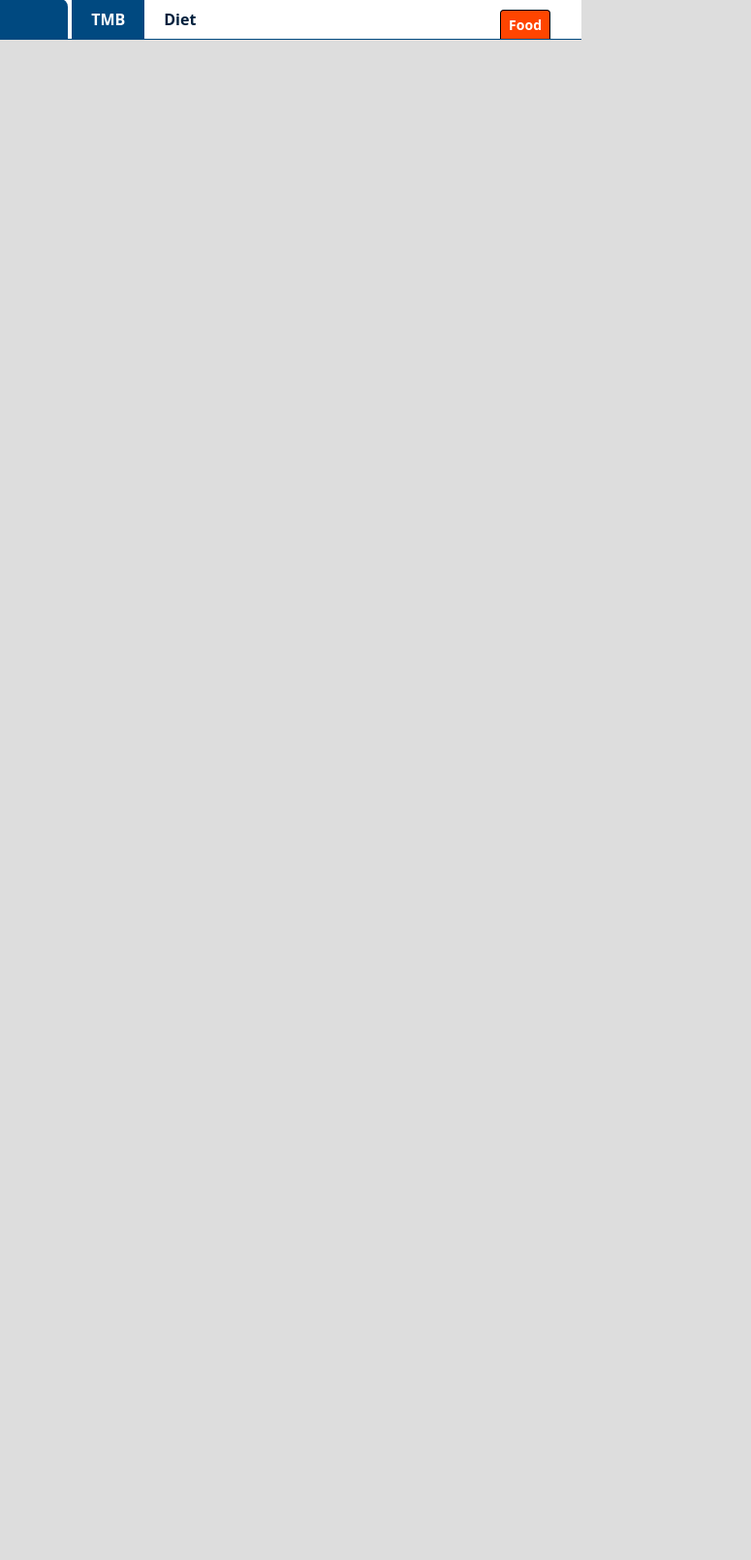
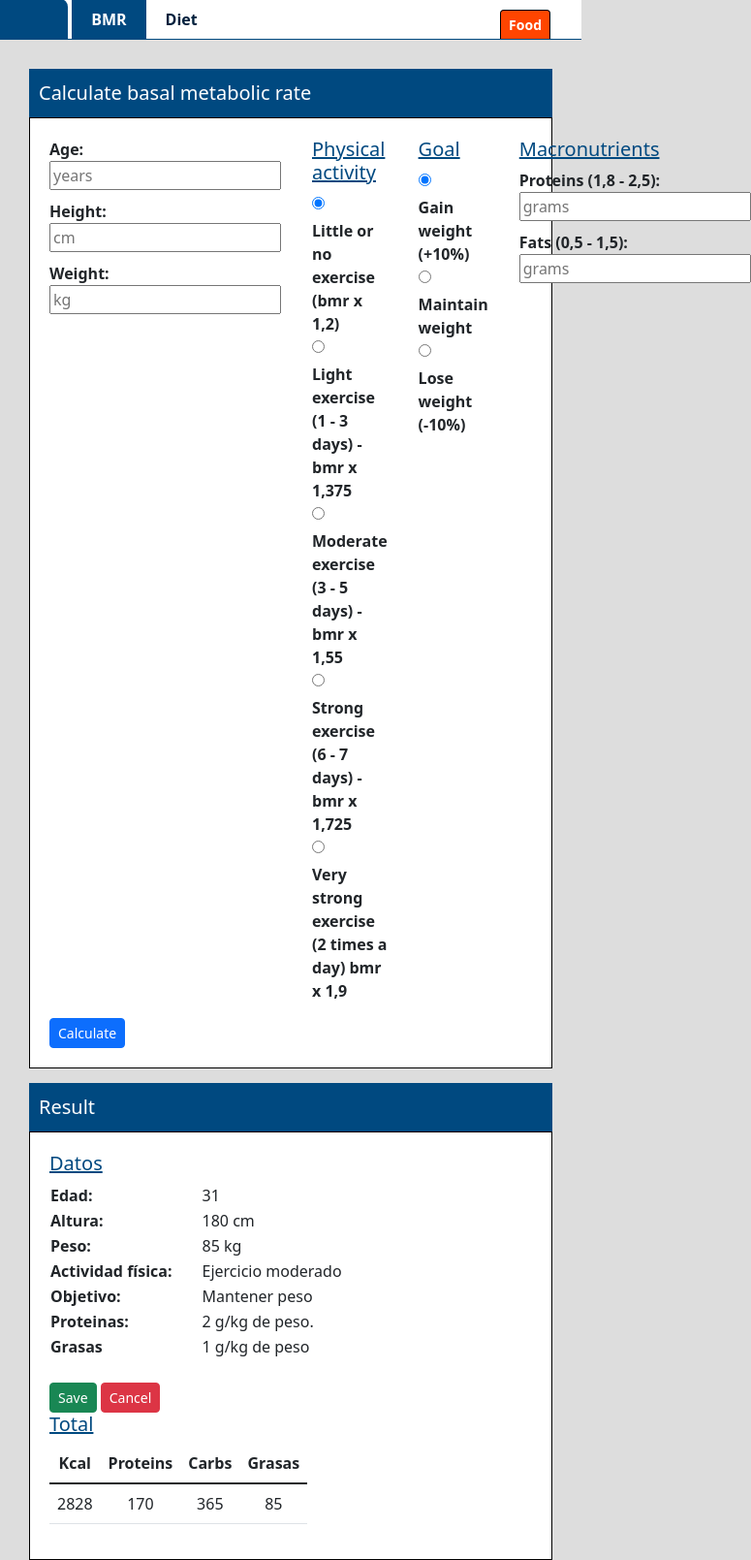
Before and after one commit to 4de4dri/mydiet, an Electron app: page app/views/pages/home.html in a window 600 px wide. Shown: the whole page at 97% size, 775 px wide, since content can reach past the window. Before the commit the page ends 800 px from the top, so only its background shows below. Drawn offline with nearby package versions, Linux system fonts and the light colour scheme; no server answers.

Commit message:
Home, bmr and diet views design completed

```diff
--- /dev/null
+++ b/app/views/pages/bmr.html
@@ -0,0 +1,153 @@
+<!DOCTYPE html>
+<html lang="en">
+
+<head>
+    <meta charset="UTF-8">
+    <meta http-equiv="X-UA-Compatible" content="IE=edge">
+    <meta name="viewport" content="width=device-width, initial-scale=1.0">
+    <link rel="stylesheet" href="../styles/bmr.css">
+
+</head>
+
+<body>
+    <div class="box-calculate-bmr">
+        <div class="title">
+            <span>Calculate basal metabolic rate</span>
+        </div>
+
+        <div class="forms-calculate-bmr">
+            <div class="d-flex justify-content-left">
+                <form>
+                    <label for="form-age">Age:</label><br>
+                    <input type="text" id="form-age" placeholder="years"><br>
+
+                    <label for="form-height">Height:</label><br>
+                    <input type="text" id="form-height" placeholder="cm"><br>
+
+                    <label for="form-weight">Weight:</label><br>
+                    <input type="text" id="form-weight" placeholder="kg"><br>
+                </form>
+
+                <form class="form-radio">
+                    <h5>Physical activity</h5>
+
+                    <input type="radio" id="form-phy-act-little" name="phy-act" value="little" checked>
+                    <label for="form-phy-act-little">Little or no exercise (bmr x 1,2)</label><br>
+
+                    <input type="radio" id="form-phy-act-light" name="phy-act" value="light">
+                    <label for="form-phy-act-light">Light exercise (1 - 3 days) - bmr x 1,375</label><br>
+
+                    <input type="radio" id="form-phy-act-moderate" name="phy-act" value="moderate">
+                    <label for="form-phy-act-moderate">Moderate exercise (3 - 5 days) - bmr x 1,55</label><br>
+
+                    <input type="radio" id="form-phy-act-strong" name="phy-act" value="strong">
+                    <label for="form-phy-act-strong">Strong exercise (6 - 7 days) - bmr x 1,725</label><br>
+
+                    <input type="radio" id="form-phy-act-verystrong" name="phy-act" value="verystrong">
+                    <label for="form-phy-act-verystrong">Very strong exercise (2 times a day) bmr x 1,9</label><br>
+                </form>
+
+                <form class="form-radio">
+                    <h5>Goal</h5>
+
+                    <input type="radio" id="form-gain-weight" name="goal" value="gain" checked>
+                    <label for="form-gain-weight">Gain weight (+10%)</label><br>
+
+                    <input type="radio" id="form-maintain-weight" name="goal" value="maintain">
+                    <label for="form-maintain-weight">Maintain weight</label><br>
+
+                    <input type="radio" id="form-lose-weight" name="goal" value="lose">
+                    <label for="form-lose-weight">Lose weight (-10%)</label><br>
+                </form>
+
+                <form>
+                    <h5>Macronutrients</h5>
+
+                    <label for="form-proteins">Proteins (1,8 - 2,5):</label><br>
+                    <input type="number" id="form-proteins" placeholder="grams"><br>
+
+                    <label for="form-fats">Fats (0,5 - 1,5):</label><br>
+                    <input type="number" id="form-fats" placeholder="grams"><br>
+                </form>
+
+            </div>
+            <button id="btn-calculate" class="btn btn-sm btn-primary mt-3">Calculate</button>
+        </div>
+    </div>
+
+    <div class="box-result-bmr">
+        <div class="title">
+            <span>Result</span>
+        </div>
+
+        <div class="box-info-total-result-bmr">
+            <div class="info-result-bmr">
+                <h5>Datos</h5>
+                <table class="mb-2">
+                    <tr>
+                        <th>Edad:</th>
+                        <td id="age-data">31</td>
+                    </tr>
+                    <tr>
+                        <th>Altura:</th>
+                        <td id="height-data">180 cm</td>
+                    </tr>
+                    <tr>
+                        <th>Peso:</th>
+                        <td id="weight-data">85 kg</td>
+                    </tr>
+                    <tr>
+                        <th>Actividad física:</th>
+                        <td id="phy-act-data">Ejercicio moderado</td>
+                    </tr>
+                    <tr>
+                        <th>Objetivo:</th>
+                        <td id="goal-data">Mantener peso</td>
+                    </tr>
+                    <tr>
+                        <th>Proteinas:</th>
+                        <td id="proteins-data">2 g/kg de peso.</td>
+                    </tr>
+                    <tr>
+                        <th>Grasas</th>
+                        <td id="fats-data">1 g/kg de peso</td>
+                    </tr>
+                </table>
+
+                <button id="btn-save" class="btn btn-sm btn-success mt-3">Save</button>
+                <button id="btn-cancel" class="btn btn-sm btn-danger mt-3">Cancel</button>
+            </div>
+
+            <div class="total-result-bmr">
+                <h5>Total</h5>
+
+                <table class="table">
+                    <thead>
+                        <tr>
+                            <th>Kcal</th>
+                            <th>Proteins</th>
+                            <th>Carbs</th>
+                            <th>Grasas</th>
+                        </tr>
+                    </thead>
+                    <tbody class="table-group-divider">
+                        <tr>
+                            <td id="total-kcal">2828</td>
+                            <td id="total-proteins">170</td>
+                            <td id="total-carbs">365</td>
+                            <td id="total-fats">85</td>
+                        </tr>
+                    </tbody>
+                </table>
+            </div>
+        </div>
+    </div>
+
+    <div class="box-notification col-sm-12" id="box-notification">
+        <span></span>
+    </div>
+
+    <script src="../renderers/bmr.js"></script>
+</body>
+
+</html>
--- a/app/views/pages/home.html
+++ b/app/views/pages/home.html
@@ -5,7 +5,7 @@
     <meta charset="UTF-8">
     <meta http-equiv="X-UA-Compatible" content="IE=edge">
     <meta name="viewport" content="width=device-width, initial-scale=1.0">
-    <title>Mi Dieta</title>
+    <title>My diet</title>
     <link rel="stylesheet" href="../../../node_modules/bootstrap/dist/css/bootstrap.min.css">
     <link rel="stylesheet" href="../../../node_modules/bootstrap-icons/font/bootstrap-icons.min.css">
     <link rel="stylesheet" href="../styles/home.css">
@@ -29,7 +29,7 @@
 
         <!-- Menu items -->
         <div class="box-menu-items">
-            <span class="tab-tmb tab-selected">TMB</span><!--
+            <span class="tab-bmr tab-selected">BMR</span><!--
             --><span class="tab-dieta">Diet</span>
         </div>
 
--- /dev/null
+++ b/app/views/renderers/bmr.js
@@ -0,0 +1,6 @@
+// Listener for when the DOM is loaded.
+$(() => {
+
+
+
+});
--- /dev/null
+++ b/app/views/styles/bmr.css
@@ -0,0 +1,66 @@
+
+.box-calculate-bmr {
+    padding: 30px 30px 15px 30px;
+}
+
+    .box-calculate-bmr .title, .box-result-bmr .title {
+        background-color: #004980;
+        padding: 10px;
+        color: white;
+        font-weight: 400;
+        font-size: 20px;
+    }
+
+    .box-calculate-bmr h5, .box-result-bmr h5 {
+        text-decoration: underline;
+        color: #004980;
+    }
+
+    .box-calculate-bmr form {
+        display: inline-block;
+        vertical-align: top;
+        margin-right: 2em;
+    }
+
+    .box-calculate-bmr form input {
+        margin-bottom: 10px;
+    }
+
+    .box-calculate-bmr form label {
+        font-weight: 600;
+    }
+
+    .forms-calculate-bmr, .box-info-total-result-bmr {
+        background-color: white;
+        padding: 20px;
+        border: 1px solid black;
+    }
+
+.box-result-bmr {
+    padding: 0px 30px;
+}
+
+    .box-result-bmr .title-datos {
+        font-weight: bold;
+    }
+
+    .box-info-total-result-bmr div {
+        display: inline-block;
+        vertical-align: top;
+    }
+
+    .info-result-bmr {
+        margin-right: 6em;
+    }
+
+    .info-result-bmr table th {
+        padding-right: 30px;
+    }
+
+    .total-result-bmr table {
+        text-align: center;
+    }
+
+.form-radio input, .form-radio label {
+    cursor: pointer;
+}
--- /dev/null
+++ b/app/views/styles/diet.css
@@ -0,0 +1,187 @@
+
+body {
+    overflow: hidden;
+}
+
+.box-food-day {
+    margin-right: 2em;
+    margin-left: 2em;
+    width: 700px;
+    max-height: 730px;
+    overflow-y: auto;
+    overflow-x: hidden;
+}
+
+.box-food-day, .box-goal-total {
+    padding: 10px;
+    border: 1px solid black;
+    background-color: white;
+    margin-top: 2em;
+    display: inline-block;
+    vertical-align: top;
+}
+
+.box-select-day {
+    margin-bottom: 1em;
+}
+
+    .box-select-day span, .box-select-day i {
+        font-size: 25px;
+        color: #00203D;
+    }
+
+        .select-day-left i:hover, .select-day-right i:hover {
+            color: #0091ff;
+            cursor: pointer;
+        }
+
+        .select-day-left {
+            margin-left: 150px;
+        }
+
+        .select-day-name {
+            text-align: center;
+        }
+
+        .select-day-right {
+            text-align: right;
+            margin-right: 150px;
+        }
+
+
+
+.box-foods div {
+    margin-bottom: 1em;
+}
+
+.box-foods .title {
+    color: black;
+    padding: 5px;
+    border: 1px solid black;
+    overflow: hidden;
+    font-weight: 500;
+    margin: 0;
+}
+
+.box-foods .title .text {
+    padding-left: 10px;
+    padding-top: 4px;
+    float: left;
+    font-size: 18px;
+    color: #004980;
+}
+
+.box-foods .title span[class*='icon'] {
+    font-size: 23px;
+    cursor: pointer;
+    float: right;
+    margin-right: 10px;
+}
+
+    .box-foods .title span[class*='icon']:hover {
+        transform: scale(1.3);
+        transition: all .2s ease;
+    }
+
+.box-foods .title .icon-add {
+    color: #00b991;
+}
+
+.box-foods .title .icon-copy {
+    color: #ffb700;
+}
+
+.box-foods .title span[class*='icon']:hover {
+    color: #004980;
+}
+
+
+.box-goal-total {
+    width: 325px;
+    padding: 0;
+    background-color: transparent;
+    border: none;
+}
+
+    .box-goal-total div.title {
+        text-align: center;
+        background-color: #004980;
+        color: white;
+        padding: 10px 0;
+        font-size: 20px;
+        border-bottom: 3px solid black;
+    }
+
+    .box-total {
+        margin-bottom: 1em;
+    }
+
+    .box-goal, .box-total {
+        text-align: center;
+        background-color: white;
+    }
+
+    .box-goal-total table {
+        width: 100%;
+    }
+    .box-goal-total table th, .box-goal-total table td {
+        width: 33%;
+        border: 1px solid gray;
+        padding: 5px;
+    }
+
+div[class*='box-food-'] table[class*='-table'] {
+    width: 100%;
+    border: 1px solid black;
+    border-top: none;
+}
+
+    div[class*='box-food-'] table[class*='-table'] th, div[class*='box-food-'] table[class*='-table'] td {
+        border: 1px solid black;
+        border-top: none;
+        padding: 5px 10px;
+    }
+
+    tr.food-row td:nth-child(1) {
+        width: 10%;
+        text-align: center;
+    }
+        tr.food-row td:nth-child(1) i:nth-child(1) {
+            margin-right: 5px;
+        }
+
+    tr.food-row td:nth-child(2) {
+        width: 40%;
+    }
+    tr.food-row td:nth-child(3) {
+        width: 20%;
+    }
+
+    th:nth-child(4), th:nth-child(5), th:nth-child(6) {
+        width: 10%;
+        text-align: center;
+    }
+
+    tr.food-row td:nth-child(4), tr.food-row td:nth-child(5), tr.food-row td:nth-child(6) {
+        width: 10%;
+        text-align: center;
+    }
+
+    i.btn-edit {
+        color: rgb(255, 189, 67);
+    }
+
+    i.btn-delete {
+        color: red;
+    }
+
+    i.btn-edit, i.btn-delete {
+        font-size: 16px;
+        cursor: pointer;
+        display: inline-block;
+    }
+
+        i.btn-edit:hover, i.btn-delete:hover {
+            transform: scale(2);
+            transition: all .2s ease;
+        }
```
Also changed, not shown: app/views/pages/diet.html (added, +158 -0 lines), app/views/pages/main.html (+1 -1 lines), app/views/renderers/diet.js (added, +39 -0 lines), app/views/renderers/home.js (+5 -5 lines).
